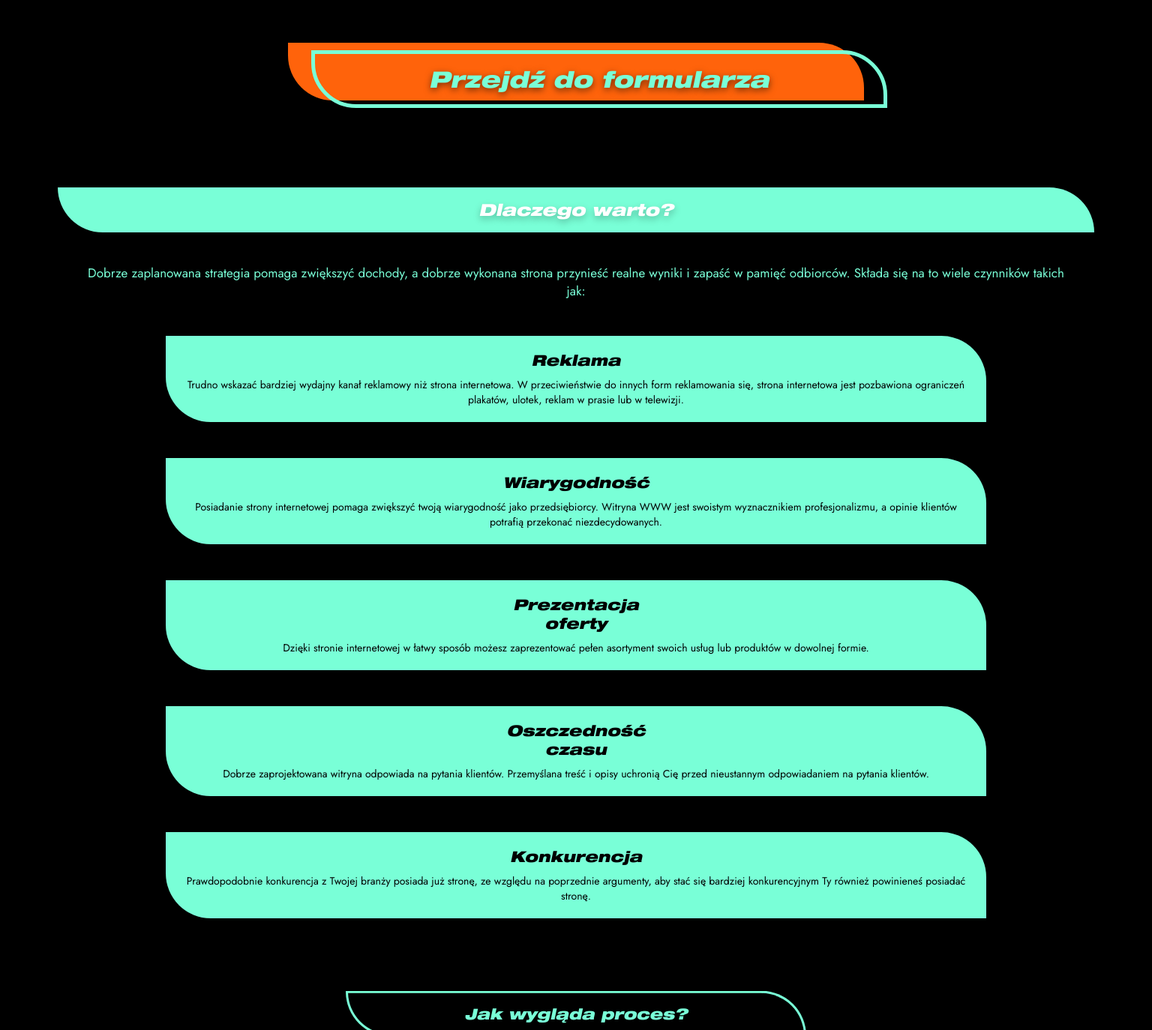
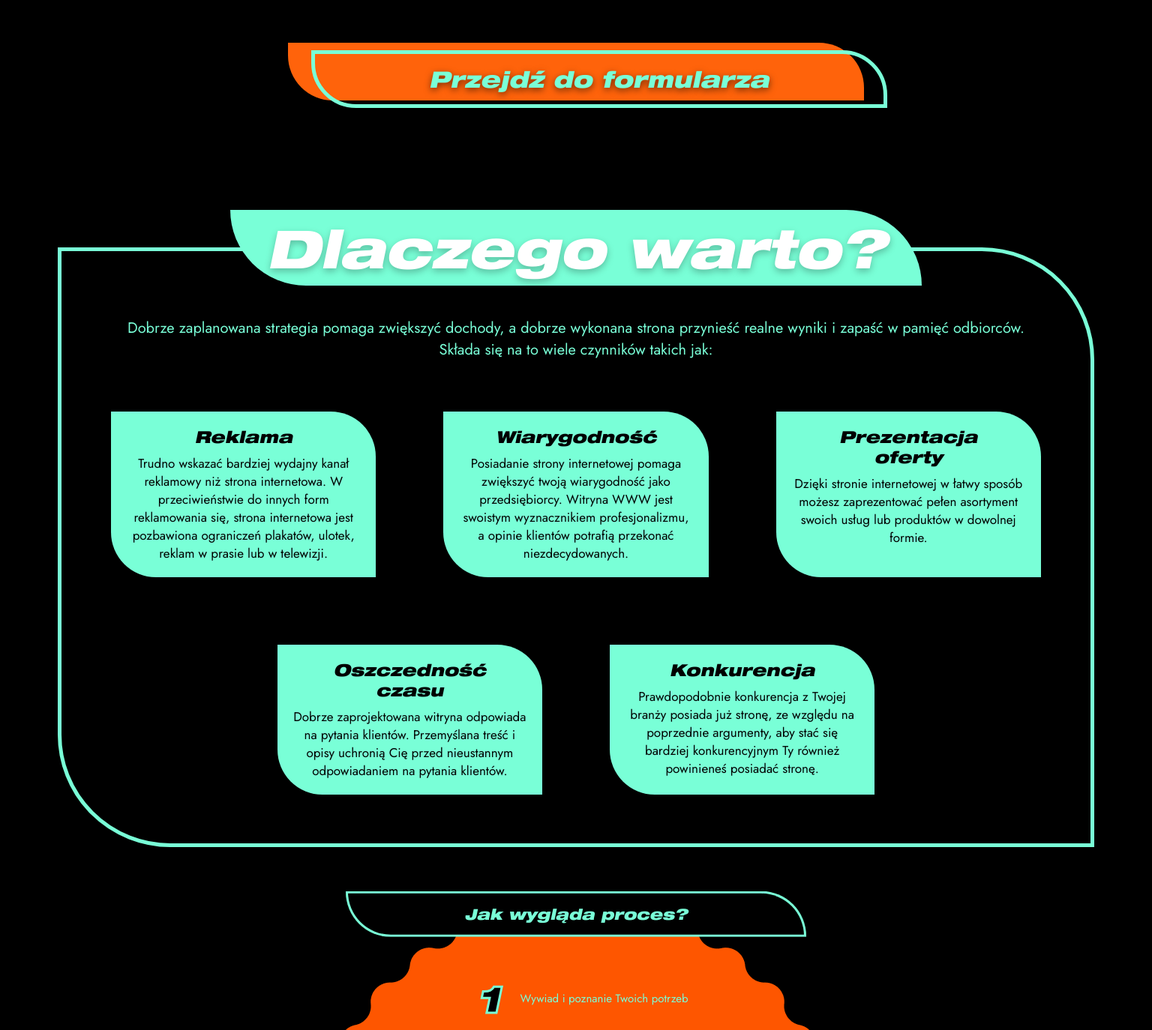
Before and after one commit to fornakter/buisness_card, a Flask app: page / in a window 1536 px wide. Shown: the part 3237-4611 px from the top of the page at 75% size. Run offline with Flask 2, Linux system fonts and the light colour scheme; style sheets or scripts are compiled from the project's sources.

Commit message:
added why worth media on 1200px and 1440px

```diff
--- a/dist/contact.html
+++ b/dist/contact.html
@@ -32,7 +32,7 @@
           <a href="{{url_for('projects')}}" class="link link-our-projects">Projekty</a>
         </li>
         <li class="menu__item">
-          <a href="{{url_for('kontakt')}}" class="link link-contact">Kontakt</a>
+          <a href="{{url_for('contact')}}" class="link link-contact">Kontakt</a>
         </li>
       </ul>
 
--- a/static/styles/_why-worth-it.scss
+++ b/static/styles/_why-worth-it.scss
@@ -1,5 +1,4 @@
 .worth {
-  min-height: 100vh;
   display: flex;
   flex-direction: column;
   align-items: center;
@@ -54,3 +53,98 @@
     }
   }
 }
+@media screen and (min-width: 1200px) {
+  .worth {
+    position: relative;
+    height: 65vh;
+    margin: 3rem 0 6rem;
+
+    &::before {
+      content: "";
+      position: absolute;
+      background: none;
+      border: 5px solid $secondary-color;
+      width: 90%;
+      height: 90%;
+      border-radius: 0 15rem 0 15rem;
+      top: 8rem;
+      z-index: -1;
+    }
+    &__title {
+      width: 60%;
+      height: 10rem;
+      font-size: 4rem;
+      border-radius: 0 10rem 0 10rem;
+    }
+
+    &__text {
+      width: 80%;
+      font-size: 2rem;
+    }
+
+    &__big-box {
+      display: flex;
+      flex-wrap: wrap;
+      width: 100%;
+      justify-content: center;
+    }
+
+    &__box {
+      width: 25%;
+      margin: 2rem;
+    }
+  }
+}
+@media screen and (min-width: 1440px) {
+  .worth {
+    position: relative;
+    height: 100vh;
+    margin: 3rem 0 6rem;
+
+    &::before {
+      content: "";
+      width: 90%;
+      height: 100%;
+      z-index: -1;
+      background: none;
+      border: 5px solid #79ffd7;
+      border-radius: 0 15rem;
+      position: absolute;
+      top: 5rem;
+    }
+    &__title {
+      width: 60%;
+      height: 12rem;
+      border-radius: 0 12rem;
+      font-size: 7rem;
+    }
+
+    &__text {
+      width: 80%;
+      font-size: 2rem;
+    }
+
+    &__big-box {
+      display: flex;
+      flex-wrap: wrap;
+      width: 100%;
+      justify-content: center;
+      gap: 5rem;
+    }
+
+    &__box {
+      width: 23%;
+      margin: 2rem;
+      padding: 2rem;
+
+      &-title {
+        font-size: 2.2rem;
+      }
+
+      &-text {
+        font-size: 1.7rem;
+        width: 100%;
+      }
+    }
+  }
+}
--- a/templates/contact.html
+++ b/templates/contact.html
@@ -35,7 +35,7 @@
           <a href="projects.html" class="link link-our-projects">Projekty</a>
         </li>
         <li class="menu__item">
-          <a href="{{url_for('kontakt')}}" class="link link-contact">Kontakt</a>
+          <a href="{{url_for('contact')}}" class="link link-contact">Kontakt</a>
         </li>
       </ul>
 
```
Also changed, not shown: 1 other file.
